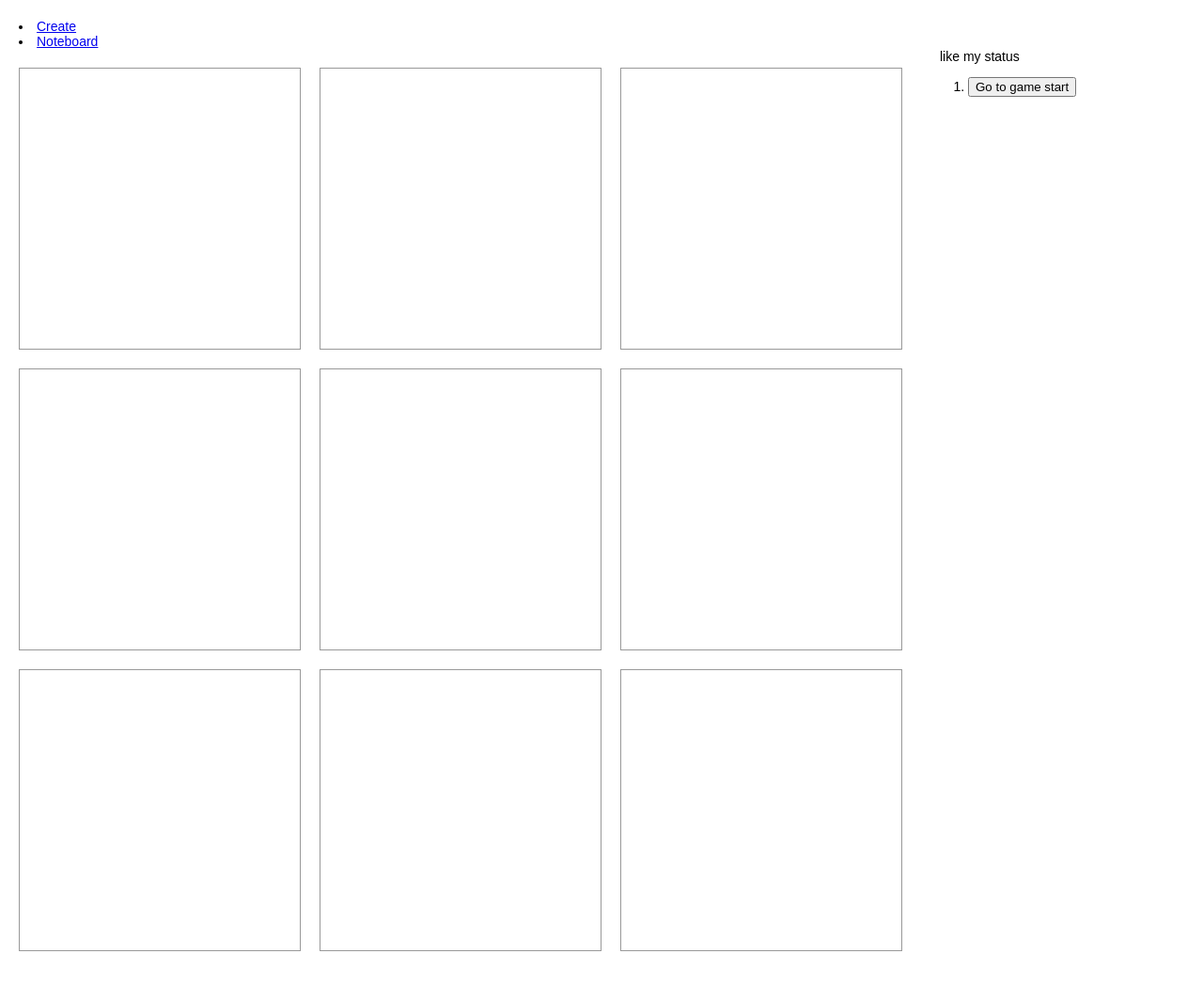
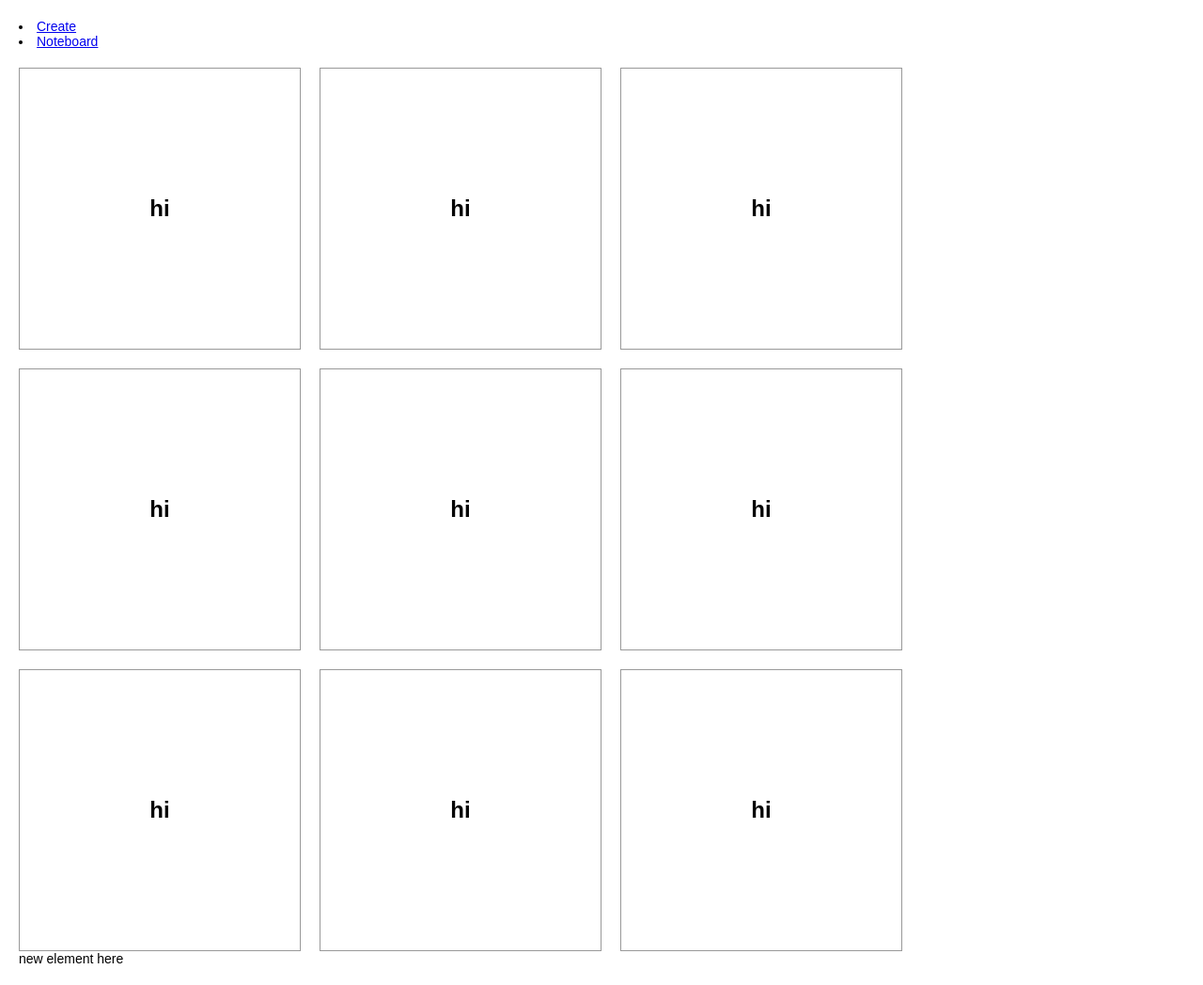
Before and after one commit to azhadsyed/passnotes-react, a React (Create React App) app in the folder frontend/: page / in a window 1280 px wide. Shown: the whole page at 94% size. Built offline with nearby package versions, Linux system fonts and the light colour scheme.

Commit message:
code compiles and im able to add elements, update values in squares and console.log note content.  working on getting note content to render to the page

```diff
--- a/frontend/src/index.js
+++ b/frontend/src/index.js
@@ -3,7 +3,7 @@ import Create from "./components/Create";
 import ReactDOM from "react-dom";
 import "./index.css";
 
-//router boiler plate ?
+//router boiler plate
 import {
   BrowserRouter as Router,
   Switch,
@@ -27,9 +27,14 @@ class Board extends React.Component {
       <Square
         value={this.props.squares[i]}
         onClick={() => this.props.onClick(i)}
+      />,
+    <Square
+        value={"hi"}
       />
     );
   }
+
+
 
   render() {
     return (
@@ -46,6 +51,10 @@ class Board extends React.Component {
           {" "}
           {this.renderSquare(6)} {this.renderSquare(7)} {this.renderSquare(8)}{" "}
         </div>{" "}
+        <div className="note-content">
+          {" "}
+          {"new element here"}
+        </div>{" "}
       </div>
     );
   }
@@ -56,8 +65,9 @@ class Noteboard extends React.Component {
     const history = this.state.history.slice(0, this.state.stepNumber + 1);
     const current = history[history.length - 1];
     const squares = current.squares.slice();
-
-    squares[i] = this.state.xIsNext ? "X" : "O";
+    // copy the array squares. this array determines values squares display.
+    //basically, the array squares should get replaced with an array of note content
+    squares[i] = this.state.xIsNext ? "hi" : "bye";
     this.setState({
       history: history.concat([
         {
@@ -75,13 +85,60 @@ class Noteboard extends React.Component {
       xIsNext: step % 2 === 0,
     });
   }
+// lets test a function here to return a simple squares array counting backwards from 11
+testValues(){
+  const valueArray = [11,10,9,8,7,6]
+  return valueArray
+}
 
+
+sendHttpRequest(method, url, data) {
+  return new Promise((resolve, reject) => {
+      const xhr = new XMLHttpRequest()
+      xhr.open(method, url)
+      xhr.responseType = 'json'
+      if (data) {
+          xhr.setRequestHeader('Content-Type', 'application/json')
+      }
+      xhr.onload = () => {
+          resolve(xhr.response)
+      }
+      xhr.send(JSON.stringify(data))
+  })
+}
+
+async getNotes() {
+  let response = await this.sendHttpRequest("GET", "http://localhost:8080/noteboard")
+  return response
+}
+
+async displayNotes() {
+  const notes = await this.getNotes() // returns an array of note content
+  return notes
+}
+
+//lets try rewriting square to render note
+renderNote(i) {
+  return (
+    <Square
+      value={this.displayNotes()}
+      onClick={() => this.props.onClick(i)}
+    />,
+  <Square
+      value={"hi"}
+    />
+  );
+}
+
+
+  //this shows default state
   constructor(props) {
     super(props);
     this.state = {
       history: [
         {
-          squares: Array(9).fill(null),
+         squares: this.testValues(), //make this a function instead that's returned note content
+          //squares: this.displayNotes(),
         },
       ],
       stepNumber: 0,
@@ -90,6 +147,8 @@ class Noteboard extends React.Component {
   }
 
   render() {
+
+
     const history = this.state.history;
     const current = history[this.state.stepNumber];
 
@@ -102,8 +161,6 @@ class Noteboard extends React.Component {
       );
     });
 
-    let status = "like my status";
-
     return (
       <div className="game">
         <div className="game-board">
@@ -111,9 +168,6 @@ class Noteboard extends React.Component {
             squares={current.squares}
             onClick={(i) => this.handleClick(i)}
           />{" "}
-        </div>{" "}
-        <div className="game-info">
-          <div> {status} </div> <ol> {moves} </ol>{" "}
         </div>{" "}
       </div>
     );
@@ -142,6 +196,37 @@ export default function App(){
   )
 }
 
+//talking to server
+
+// function sendHttpRequest(method, url, data) {
+//   return new Promise((resolve, reject) => {
+//       const xhr = new XMLHttpRequest()
+//       xhr.open(method, url)
+//       xhr.responseType = 'json'
+//       if (data) {
+//           xhr.setRequestHeader('Content-Type', 'application/json')
+//       }
+//       xhr.onload = () => {
+//           resolve(xhr.response)
+//       }
+//       xhr.send(JSON.stringify(data))
+//   })
+// }
+
+// async function getNotes() {
+//   let response = await sendHttpRequest("GET", "http://localhost:8080/noteboard")
+//   return response
+// }
+
+
+// async function displayNotes() {
+//   const notes = await getNotes() // returns an array of note content
+// console.log(notes)
+// }
+
+// displayNotes();
+
+
 // ========================================
 
 // ReactDOM.render(<App/>, document.getElementById("root"));
```
Also changed, not shown: 1 other file (tests, documents, lock files or other folders).
